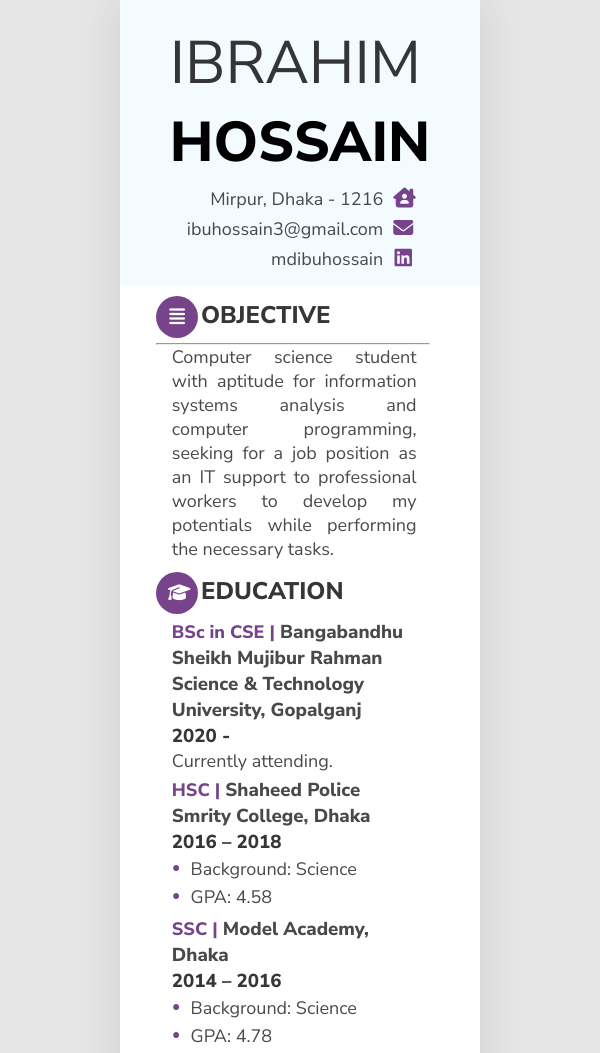
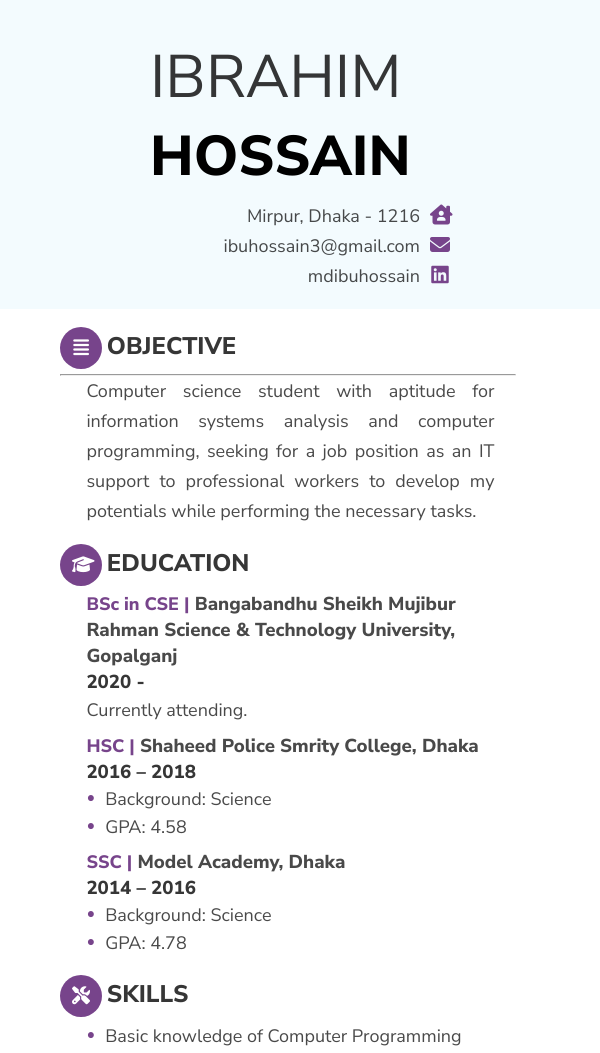
Before and after one commit to mdibuhossain/ibrahim-cv, a plain HTML site: page index.html in a window 600 px wide. Shown: the top 1053 px of the page. Drawn offline with Linux system fonts and the light colour scheme.

Commit message:
media query added

```diff
--- a/css/style.css
+++ b/css/style.css
@@ -35,13 +35,14 @@ main{
 }
 header{
     display: flex;
-    justify-content: center;
+    justify-content: space-around;
     flex-wrap: wrap;
     padding: 6% 0 3%;
     background-color: rgba(167, 223, 245, 0.137);
 }
 .halfWidth{
-    margin: 0 12%;
+    /* margin: 0 15%; */
+    /* margin: 0 14%; */
 }
 .halfWidth h1{
     font-size: 60px;
@@ -152,3 +153,52 @@ hr{
     color: #77448B;
     margin-right: 10px;
 }
+
+
+
+/* media query */
+@media (max-width: 1839px) {
+    main{
+        width: 60%;
+    }
+    .halfWidth{
+        width: 26%;
+        margin: 0 2%;
+    }
+}
+@media (max-width: 1312px) {
+    main{
+        width: 70%;
+    }
+    h1{
+        font-size: 2em;
+    }
+}
+@media (max-width: 992px) {
+    main{
+        width: 100%;
+    }
+}
+@media (max-width: 688px) and (min-width: 480px) {
+    p{
+        line-height: 30px;
+    }
+    main{
+        width: 100%;
+    }
+    header{
+        justify-content: center;
+        flex-direction: column;
+        align-items: center;
+    }
+    .halfWidth{
+        width: 50%;
+    }
+    .halfWidth h1{
+        font-size: 60px;
+        font-weight: 400;
+    }
+    #headerTitleBreak{
+        font-size: 56px;
+    }
+}
```
